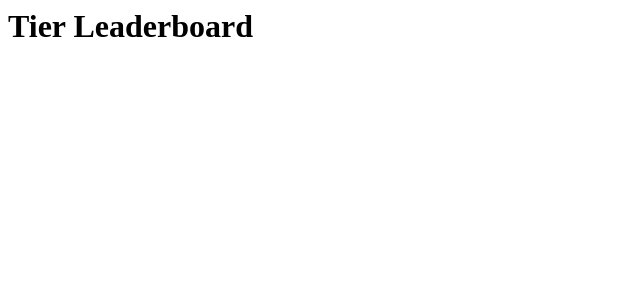
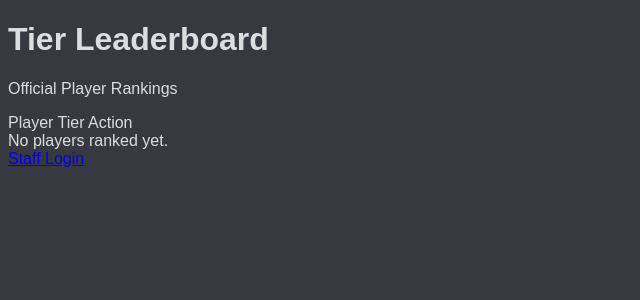
Before and after one commit to SKIBIDIBOSS/tiertests, a Node server app: page / in a window 1280 px wide. Shown: the top 300 px of the page, without its empty margins (0-640 px from the left). Run offline with Node 20, Linux system fonts and the light colour scheme; some libraries are stand-ins or nearby versions.

Commit message:
Update index.ejs

```diff
--- a/views/index.ejs
+++ b/views/index.ejs
@@ -1,12 +1,53 @@
+<!DOCTYPE html>
+<html lang="en">
+<head>
+    <meta charset="UTF-8">
+    <meta name="viewport" content="width=device-width, initial-scale=1.0">
+    <link rel="stylesheet" href="/css/style.css">
+    <title>Tier Leaderboard</title>
+</head>
 <body>
-    <h1>Tier Leaderboard</h1>
-    <div style="display: flex; flex-direction: column; gap: 10px;">
-        <% users.forEach(user => { %>
-            <div style="background:#2f3136; padding: 10px;">
-                <strong class="txt-<%= user.role %>"><%= user.username %></strong>
-                - Tier: <%= user.tier %>
-                <a href="/ticket/<%= user._id %>">Open Ticket</a>
+    <div class="container">
+        <header>
+            <h1>Tier Leaderboard</h1>
+            <p>Official Player Rankings</p>
+        </header>
+
+        <div class="leaderboard-card">
+            <div class="list-header">
+                <span>Player</span>
+                <span>Tier</span>
+                <span>Action</span>
             </div>
-        <% }) %>
+
+            <div class="user-list">
+                <% if (users.length > 0) { %>
+                    <% users.forEach(user => { %>
+                        <div class="user-row">
+                            <div class="user-info">
+                                <span class="username role-<%= user.role.toLowerCase() %>">
+                                    <%= user.username %>
+                                </span>
+                            </div>
+
+                            <div class="user-tier">
+                                <span class="tier-badge"><%= user.tier %></span>
+                            </div>
+
+                            <div class="user-action">
+                                <a href="/ticket/<%= user._id %>" class="btn-ticket">Open Ticket</a>
+                            </div>
+                        </div>
+                    <% }) %>
+                <% } else { %>
+                    <div class="no-data">No players ranked yet.</div>
+                <% } %>
+            </div>
+        </div>
+
+        <footer>
+            <a href="/admin" class="admin-link">Staff Login</a>
+        </header>
     </div>
 </body>
+</html>
```
